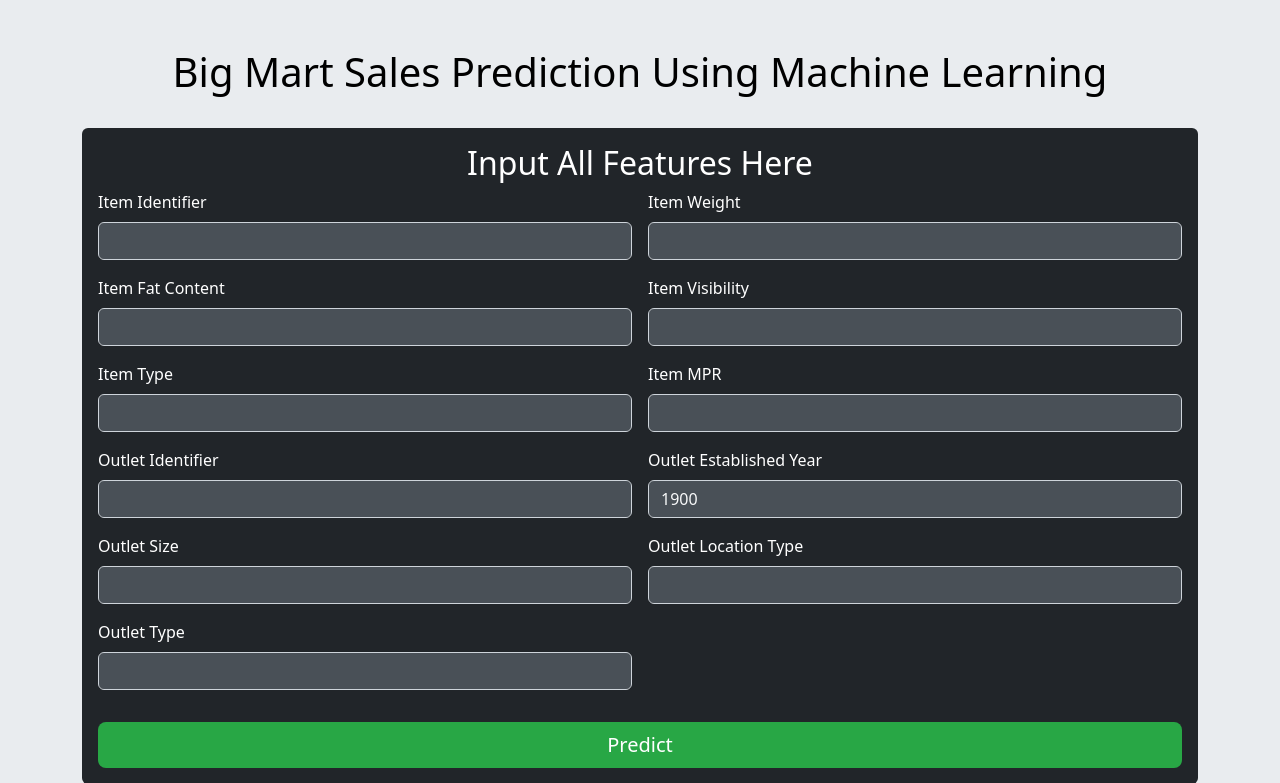
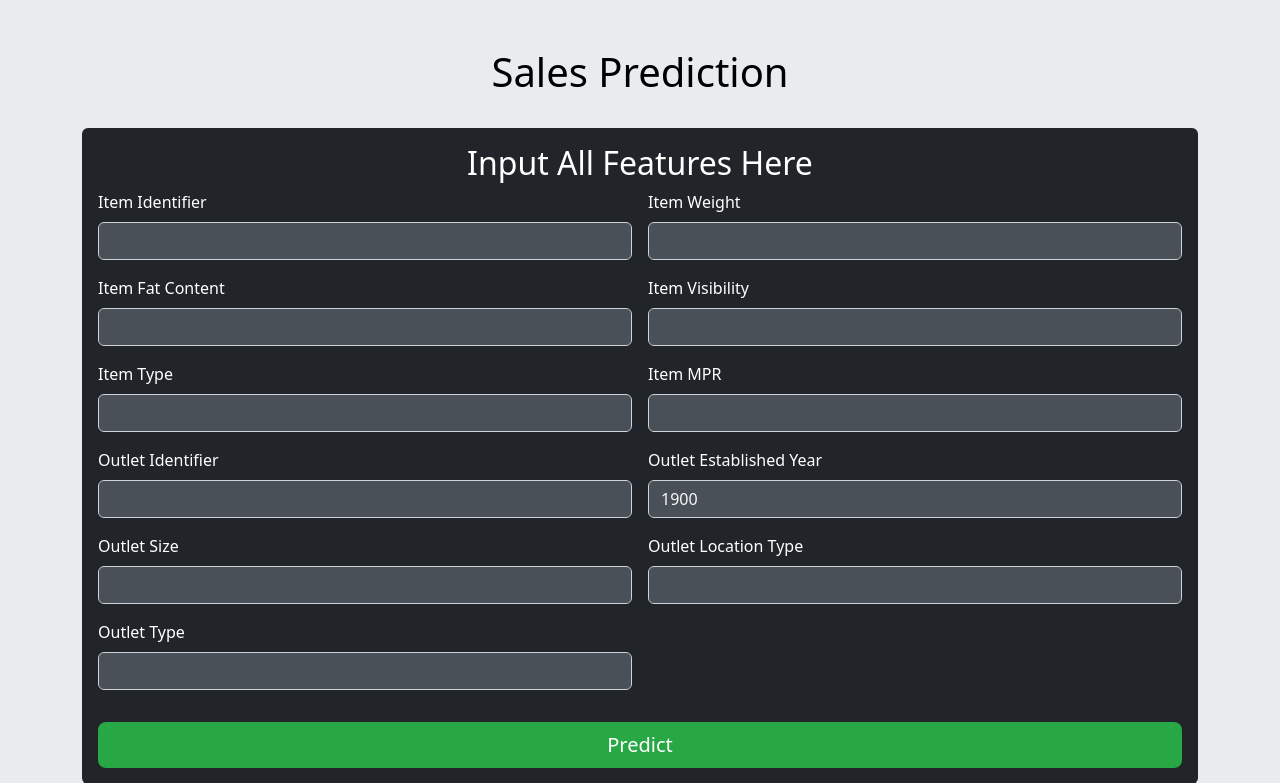
Before and after one commit to OmkarKathile007/Sales-Prediction, a Flask app: page / in a window 1280 px wide. Shown: the top 783 px of the page. Run offline with Flask 3, Linux system fonts and the light colour scheme; parts of the project's set-up code (start-up, migrations or seed data) failed here and were passed over.

Commit message:
change in UI

```diff
--- a/templates/index.html
+++ b/templates/index.html
@@ -3,7 +3,7 @@
 <head>
     <meta charset="utf-8">
     <meta name="viewport" content="width=device-width, initial-scale=1">
-    <title>Big Mart Sales Prediction Using Machine Learning</title>
+    <title>Sales Prediction</title>
     <link href="https://cdn.jsdelivr.net/npm/bootstrap@5.3.0/dist/css/bootstrap.min.css" rel="stylesheet">
     <style>
         .bg-dark-light {
@@ -35,7 +35,7 @@
 </head>
 <body>
     <div class="container py-5">
-        <h1 class="text-center text-custom" style="color:black">Big Mart Sales Prediction Using Machine Learning</h1>
+        <h1 class="text-center text-custom" style="color:black">Sales Prediction</h1>
         <br>
         <div class="card text-white border-0">
             <div class="card-body">
@@ -93,7 +93,7 @@
                 </form>
                 {% if prediction %}
                     <div class="text-center mt-4">
-                        <h2 class="text-custom">Predicted Sales:</h2>
+                        <h2 class="text-custom">Predicted Sales : </h2>
                         <h3 class="text-info">{{ prediction }}</h3>
                     </div>
                 {% endif %}
```
